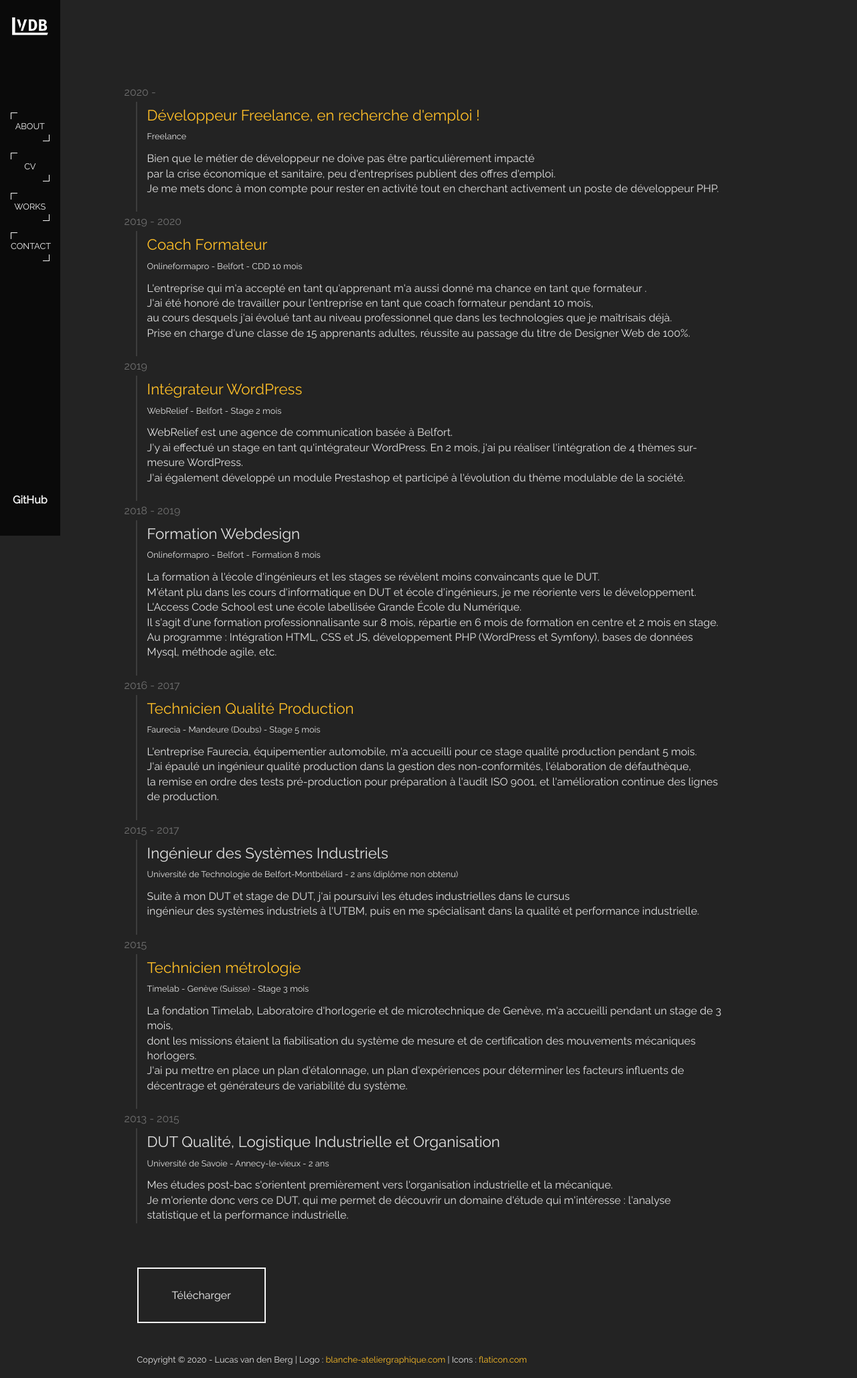
After one commit to IvoryAndSmalt/bem_pf, a PHP site: page /works.php in a window 1280 px wide. The commit adds this page. Shown: the whole page at 67% size. Run offline with PHP 8.4, Linux system fonts and the light colour scheme.

Commit message:
added photo and works page, updated index

```diff
--- a/src/inc/header.php
+++ b/src/inc/header.php
@@ -28,7 +28,7 @@
             <a title="portfolio Lucas van den Berg CV" href="curriculumvitae.php">CV</a>
         </li>
         <li class="header__li squared">
-            <a title="portfolio Lucas van den Berg projets" href="#">WORKS</a>
+            <a title="portfolio Lucas van den Berg projets" href="works.php">WORKS</a>
         </li>
         <li class="header__li squared">
             <a title="portfolio Lucas van den Berg contact" href="contact.php">CONTACT</a>
--- /dev/null
+++ b/works.php
@@ -0,0 +1,90 @@
+<?php $page_title = " - Projets"; ?>
+<?php require_once "./src/inc/header.php"; ?>
+
+    <div class="main__content">
+        <div id="bar"></div>
+        <section class="main__section main__section--cv">
+            <span class="time"><time>2020</time> -</span>
+            <h2 class="yellow">Développeur Freelance, en recherche d'emploi !</h2>
+            <h3>Freelance</h3>
+            <p>Bien que le métier de développeur ne doive pas être particulièrement impacté<br>par la crise économique
+                et sanitaire, peu d'entreprises publient des offres d'emploi.<br>Je me mets donc à mon compte pour
+                rester en activité tout en cherchant activement un poste de développeur PHP.</p>
+        </section>
+        <section class="main__section main__section--cv">
+            <span class="time"><time datetime="2019-09-09">2019</time> - <time datetime="2020-06-30">2020</time></span>
+            <h2 class="yellow">Coach Formateur</h2>
+            <h3>Onlineformapro - Belfort - CDD 10 mois</h3>
+            <p>L'entreprise qui m'a accepté en tant qu'apprenant m'a aussi donné ma chance en tant que formateur
+                .<br>J'ai été honoré de travailler pour l'entreprise en tant que coach formateur pendant 10
+                mois,<br>au cours desquels j'ai évolué tant au niveau professionnel que dans les technologies que je
+                maîtrisais déjà.<br>Prise en charge d'une classe de 15 apprenants adultes, réussite au passage du
+                titre de Designer Web de 100%.</p>
+        </section>
+        <section class="main__section main__section--cv">
+            <span class="time"><time datetime="2019-03-10">2019</time></span>
+            <h2 class="yellow">Intégrateur WordPress</h2>
+            <h3>WebRelief - Belfort - Stage 2 mois</h3>
+            <p>WebRelief est une agence de communication basée à Belfort.<br>J'y ai effectué un stage en tant
+                qu'intégrateur WordPress. En 2 mois, j'ai pu réaliser l'intégration de 4 thèmes sur-mesure
+                WordPress.<br>J'ai également développé un module Prestashop et participé à l'évolution du thème
+                modulable de la société.</p>
+        </section>
+        <section class="main__section main__section--cv">
+            <span class="time"><time datetime="2018-09-24">2018</time> - <time datetime="2020-05-20">2019</time></span>
+            <h2 class="">Formation Webdesign</h2>
+            <h3>Onlineformapro - Belfort - Formation 8 mois</h3>
+            <p>La formation à l'école d'ingénieurs et les stages se révèlent moins convaincants que le DUT.<br>
+                M'étant plu dans les cours d'informatique en DUT et école d'ingénieurs, je me réoriente vers le
+                développement.<br>L'Access Code School est une école labellisée Grande École du Numérique.<br>Il s'agit
+                d'une formation professionnalisante sur 8 mois, répartie en 6 mois de formation en centre et 2 mois en
+                stage.<br>Au programme : Intégration HTML, CSS et JS, développement PHP (WordPress et Symfony), bases
+                de données Mysql, méthode agile, etc.</p>
+        </section>
+        <section class="main__section main__section--cv">
+            <span class="time"><time>2016</time> - <time>2017</time></span>
+            <h2 class="yellow">Technicien Qualité Production</h2>
+            <h3>Faurecia - Mandeure (Doubs) - Stage 5 mois</h3>
+            <p>L'entreprise Faurecia, équipementier automobile, m'a accueilli pour ce stage qualité production
+                pendant 5 mois.<br>J'ai épaulé un ingénieur qualité production dans la gestion des non-conformités,
+                l'élaboration de défauthèque,<br>la remise en ordre des tests pré-production pour préparation à l'audit
+                ISO 9001, et l'amélioration continue des lignes de production.
+            </p>
+        </section>
+        <section class="main__section main__section--cv">
+            <span class="time"><time>2015</time> - <time>2017</time></span>
+            <h2 class="">Ingénieur des Systèmes Industriels</h2>
+            <h3>Université de Technologie de Belfort-Montbéliard - 2 ans (diplôme non obtenu)</h3>
+            <p>Suite à mon DUT et stage de DUT, j'ai poursuivi les études industrielles dans le cursus<br>ingénieur des
+                systèmes industriels à l'UTBM, puis en me spécialisant dans la qualité et performance industrielle.
+            </p>
+        </section>
+        <section class="main__section main__section--cv">
+            <span class="time"><time>2015</time></span>
+            <h2 class="yellow">Technicien métrologie</h2>
+            <h3>Timelab - Genève (Suisse) - Stage 3 mois</h3>
+            <p>La fondation Timelab, Laboratoire d'horlogerie et de microtechnique de Genève, m'a accueilli pendant
+                un stage de 3 mois,<br>dont les missions étaient la fiabilisation du système de mesure et de
+                certification des mouvements mécaniques horlogers.<br>J'ai pu mettre en place un plan d'étalonnage, un
+                plan d'expériences pour déterminer les facteurs influents de décentrage et générateurs de variabilité
+                du système.
+            </p>
+        </section>
+        <section class="main__section main__section--cv">
+            <span class="time"><time>2013</time> - <time>2015</time></span>
+            <h2 class="">DUT Qualité, Logistique Industrielle et Organisation</h2>
+            <h3>Université de Savoie - Annecy-le-vieux - 2 ans</h3>
+            <p>Mes études post-bac s'orientent premièrement vers l'organisation industrielle et la mécanique.<br>Je
+                m'oriente donc vers ce DUT, qui me permet de découvrir un domaine d'étude qui m'intéresse : l'analyse
+                statistique et la performance industrielle.
+            </p>
+        </section>
+    </div>
+
+    <section class="main__section main__section--cv main__section--download">
+        <a target="_blank"
+           title="cv Lucas van den Berg télécharger"
+           href="./assets/documents/cv_lucasvandenberg_printemps_2020.pdf">Télécharger</a>
+    </section>
+
+<?php require_once "./src/inc/footer.php"; ?>
```
Also changed, not shown: index.php (+17 -3 lines), assets/images/lucasvandenberg.jpg (added).
